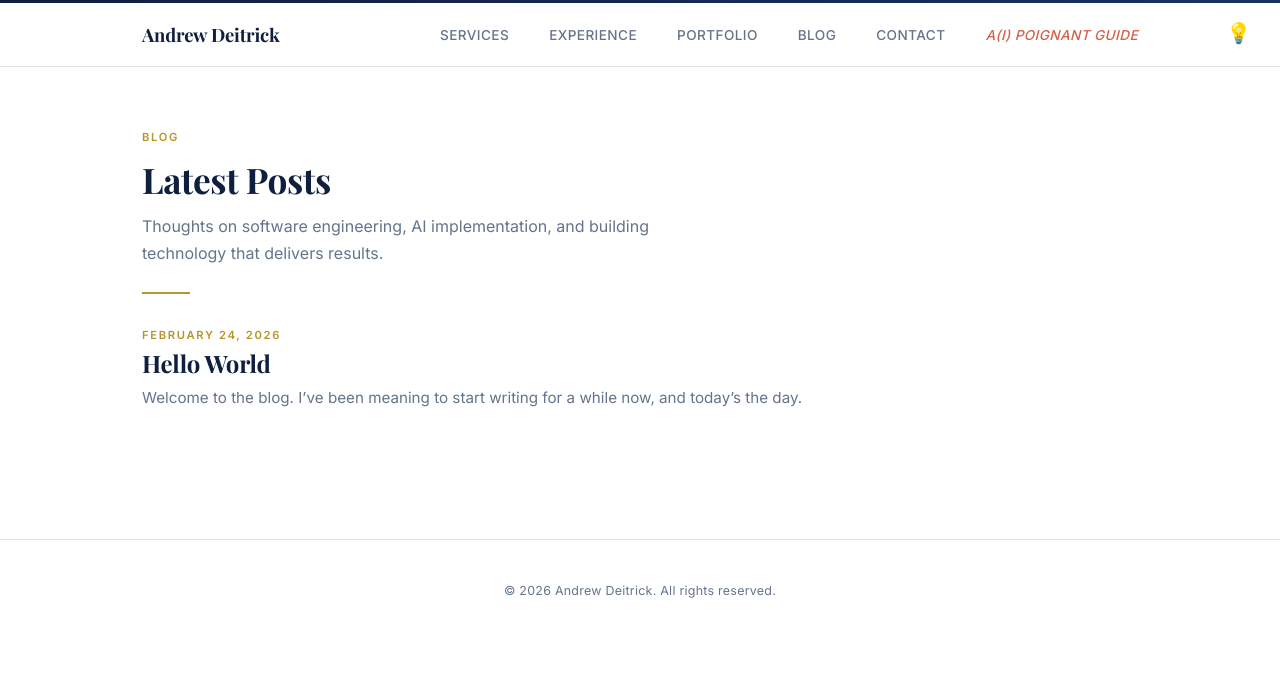
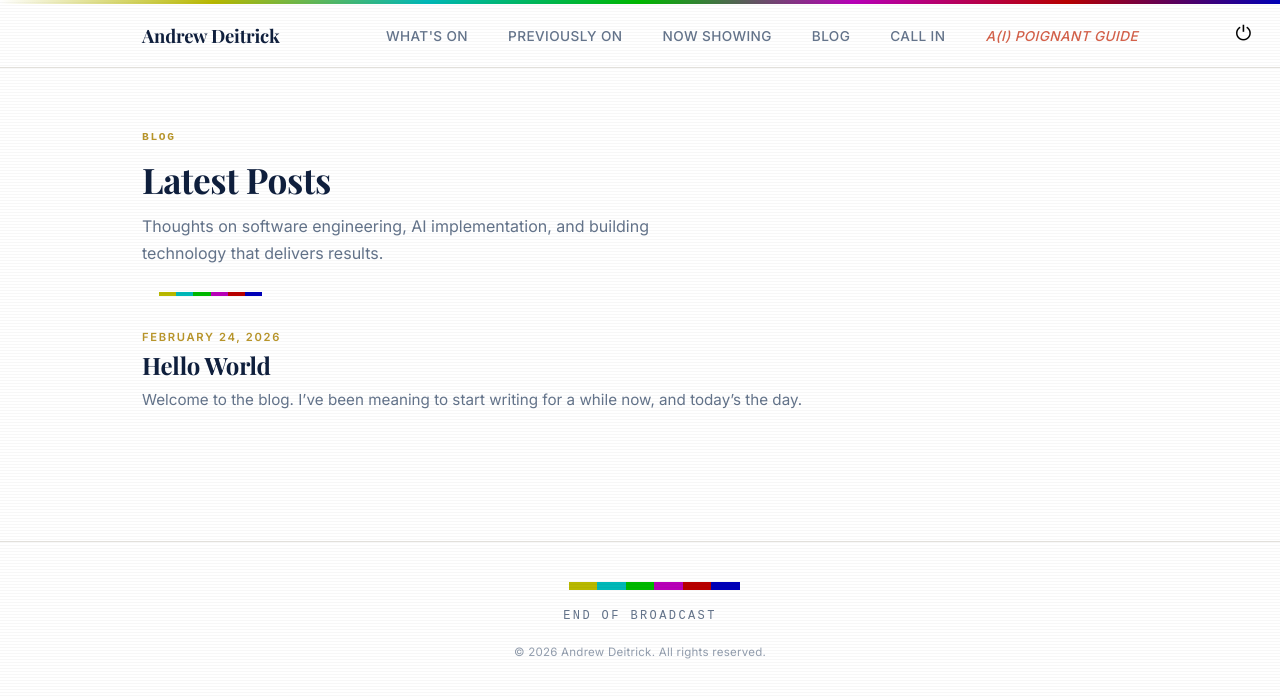
Before and after one commit to andrewdeitrick/andrewdeitrick.com, a Jekyll site: the page built from blog/index.html, in a window 1280 px wide. Shown: the top 698 px of the page. Built offline with Jekyll 4.4.1, drawn with Linux system fonts in a browser that asks for light colours.

Commit message:
Full retro TV theme across entire site
- Nav: test pattern color bar accent strip, TV-themed link names
- Hero: unchanged (TV already done)
- Services: "What's On Tonight" with CH 01/02/03 channel numbers
- Experience: "Previously On..." season recap framing
- Portfolio: "Now Showing" with CRT scanlines on card images
- Contact: "Call the Station" / "Don't Touch That Dial"
- Footer: "End of Broadcast" with mini test pattern
- Global: subtle CRT scanline overlay, test pattern dividers,
  monospace fonts for labels/buttons/forms, power icon toggle
- Section labels switched to Courier New monospace

Co-Authored-By: Claude Opus 4.6 (1M context) <noreply@anthropic.com>

```diff
--- a/_includes/footer.html
+++ b/_includes/footer.html
@@ -1,3 +1,15 @@
 <footer>
-  &copy; {{ site.time | date: '%Y' }} Andrew Deitrick. All rights reserved.
+  <div class="footer-signoff">
+    <div class="test-pattern">
+      <span class="bar bar-white"></span>
+      <span class="bar bar-yellow"></span>
+      <span class="bar bar-cyan"></span>
+      <span class="bar bar-green"></span>
+      <span class="bar bar-magenta"></span>
+      <span class="bar bar-red"></span>
+      <span class="bar bar-blue"></span>
+    </div>
+    <p class="signoff-text">End of Broadcast</p>
+    <p class="signoff-copy">&copy; {{ site.time | date: '%Y' }} Andrew Deitrick. All rights reserved.</p>
+  </div>
 </footer>
--- a/_includes/nav.html
+++ b/_includes/nav.html
@@ -3,11 +3,11 @@
   <div class="nav-inner">
     <a href="/" class="logo">Andrew Deitrick</a>
     <ul class="nav-links">
-      <li><a href="/#services">Services</a></li>
-      <li><a href="/#experience">Experience</a></li>
-      <li><a href="/#portfolio">Portfolio</a></li>
+      <li><a href="/#services">What's On</a></li>
+      <li><a href="/#experience">Previously On</a></li>
+      <li><a href="/#portfolio">Now Showing</a></li>
       <li><a href="/blog/">Blog</a></li>
-      <li><a href="/#contact">Contact</a></li>
+      <li><a href="/#contact">Call In</a></li>
       <li><a href="https://aipoignantguide.com" class="nav-poignant" target="_blank" rel="noopener">A(i) Poignant Guide</a></li>
     </ul>
   </div>
--- a/_layouts/default.html
+++ b/_layouts/default.html
@@ -28,7 +28,10 @@
   {% include nav.html %}
 
   <!-- Theme Toggle -->
-  <button class="theme-toggle" aria-label="Toggle dark mode" title="Toggle dark mode">💡</button>
+  <button class="theme-toggle" aria-label="Toggle dark mode" title="Toggle dark mode">&#x23FB;</button>
+
+  <!-- CRT Scanlines -->
+  <div class="crt-overlay"></div>
 
   {{ content }}
 
--- a/assets/css/main.css
+++ b/assets/css/main.css
@@ -12,6 +12,7 @@
   --accent: #b8952a;
   --accent-hover: #a07e1e;
   --white: #ffffff;
+  --tv-orange: #c47a2a;
 }
 
 [data-theme="dark"] {
@@ -26,6 +27,7 @@
   --accent: #d4aa3c;
   --accent-hover: #e0ba50;
   --white: #0a0f1a;
+  --tv-orange: #d4883a;
 }
 
 [data-theme="dark"] nav {
@@ -33,7 +35,9 @@
 }
 
 [data-theme="dark"] nav .nav-accent {
-  background: linear-gradient(90deg, #c9d6e8, #a3b8d4);
+  background: linear-gradient(90deg,
+    #ffffff, #d4d43c, #3cd4d4, #3cd43c, #d43cd4, #d43c3c, #3c3cd4
+  );
 }
 
 [data-theme="dark"] nav .nav-links a.nav-poignant {
@@ -67,7 +71,6 @@
   background: rgba(200, 220, 255, 0.03);
 }
 
-
 html { scroll-behavior: smooth; }
 
 body {
@@ -82,6 +85,21 @@ h1, h2, h3 {
   font-family: 'Playfair Display', Georgia, 'Times New Roman', serif;
 }
 
+/* --- CRT SCANLINE OVERLAY --- */
+.crt-overlay {
+  position: fixed;
+  inset: 0;
+  z-index: 9999;
+  pointer-events: none;
+  background: repeating-linear-gradient(
+    0deg,
+    rgba(0, 0, 0, 0.03) 0px,
+    rgba(0, 0, 0, 0.03) 1px,
+    transparent 1px,
+    transparent 3px
+  );
+}
+
 /* --- NAV --- */
 nav {
   position: fixed;
@@ -93,8 +111,10 @@ nav {
 }
 
 nav .nav-accent {
-  height: 3px;
-  background: linear-gradient(90deg, var(--navy), var(--navy-light));
+  height: 4px;
+  background: linear-gradient(90deg,
+    #ffffff, #b8b800, #00b8b8, #00b800, #b800b8, #b80000, #0000b8
+  );
 }
 
 nav .nav-inner {
@@ -166,7 +186,7 @@ section {
 }
 
 .section-label {
-  font-family: 'Inter', sans-serif;
+  font-family: 'Courier New', monospace;
   font-size: 0.7rem;
   text-transform: uppercase;
   letter-spacing: 0.15em;
@@ -191,11 +211,27 @@ h2 {
   line-height: 1.7;
 }
 
+/* Test pattern divider */
 .divider {
-  width: 48px;
-  height: 2px;
-  background: var(--accent);
+  display: flex;
+  height: 4px;
+  width: 120px;
   margin: 1.5rem 0 0 0;
+  overflow: hidden;
+}
+
+.divider::before {
+  content: '';
+  flex: 1;
+  background: linear-gradient(90deg,
+    #ffffff 0%, #ffffff 14.28%,
+    #b8b800 14.28%, #b8b800 28.57%,
+    #00b8b8 28.57%, #00b8b8 42.85%,
+    #00b800 42.85%, #00b800 57.14%,
+    #b800b8 57.14%, #b800b8 71.42%,
+    #b80000 71.42%, #b80000 85.71%,
+    #0000b8 85.71%, #0000b8 100%
+  );
 }
 
 /* --- HERO --- */
@@ -336,7 +372,7 @@ h2 {
   display: inline-block;
   padding: 0.85rem 2rem;
   border-radius: 4px;
-  font-family: 'Inter', sans-serif;
+  font-family: 'Courier New', monospace;
   font-size: 0.85rem;
   font-weight: 600;
   text-decoration: none;
@@ -400,12 +436,13 @@ h2 {
 .service-card:hover { background: rgba(15, 31, 61, 0.03); }
 
 .service-card .service-number {
-  font-family: 'Playfair Display', serif;
-  font-size: 1.8rem;
+  font-family: 'Courier New', monospace;
+  font-size: 1.4rem;
   font-weight: 700;
   color: var(--accent);
   margin-bottom: 1.25rem;
   line-height: 1;
+  letter-spacing: 0.05em;
 }
 
 .service-card h3 {
@@ -459,6 +496,11 @@ a.project-card {
   box-shadow: 0 8px 30px rgba(0, 0, 0, 0.08);
 }
 
+.project-thumb-wrapper {
+  position: relative;
+  overflow: hidden;
+}
+
 .project-thumb {
   width: 100%;
   background: linear-gradient(145deg, var(--navy), var(--navy-light));
@@ -475,6 +517,19 @@ a.project-card {
 .project-thumb {
   height: 200px;
   object-fit: cover;
+}
+
+.card-scanlines {
+  position: absolute;
+  inset: 0;
+  pointer-events: none;
+  background: repeating-linear-gradient(
+    0deg,
+    rgba(0, 0, 0, 0.06) 0px,
+    rgba(0, 0, 0, 0.06) 1px,
+    transparent 1px,
+    transparent 3px
+  );
 }
 
 .project-info {
@@ -558,6 +613,7 @@ a.project-card {
 
 .contact-form label {
   font-size: 0.75rem;
+  font-family: 'Courier New', monospace;
   font-weight: 600;
   text-transform: uppercase;
   letter-spacing: 0.08em;
@@ -572,7 +628,7 @@ a.project-card {
   background: var(--white);
   border: 1px solid var(--border);
   color: var(--text);
-  font-family: 'Inter', sans-serif;
+  font-family: 'Courier New', monospace;
   font-size: 0.9rem;
   transition: border-color 0.2s;
   outline: none;
@@ -606,6 +662,48 @@ footer {
   font-size: 0.78rem;
   border-top: 1px solid var(--border);
   letter-spacing: 0.02em;
+}
+
+.footer-signoff {
+  display: flex;
+  flex-direction: column;
+  align-items: center;
+  gap: 1rem;
+}
+
+.test-pattern {
+  display: flex;
+  width: 200px;
+  height: 8px;
+  overflow: hidden;
+}
+
+.test-pattern .bar {
+  flex: 1;
+}
+
+.bar-white { background: #ffffff; }
+.bar-yellow { background: #b8b800; }
+.bar-cyan { background: #00b8b8; }
+.bar-green { background: #00b800; }
+.bar-magenta { background: #b800b8; }
+.bar-red { background: #b80000; }
+.bar-blue { background: #0000b8; }
+
+[data-theme="dark"] .bar-white { background: #c0c0c0; }
+
+.signoff-text {
+  font-family: 'Courier New', monospace;
+  font-size: 0.75rem;
+  text-transform: uppercase;
+  letter-spacing: 0.2em;
+  color: var(--text-muted);
+}
+
+.signoff-copy {
+  font-size: 0.72rem;
+  color: var(--text-muted);
+  opacity: 0.7;
 }
 
 /* --- MOBILE --- */
```
Also changed, not shown: index.html (+23 -14 lines).
